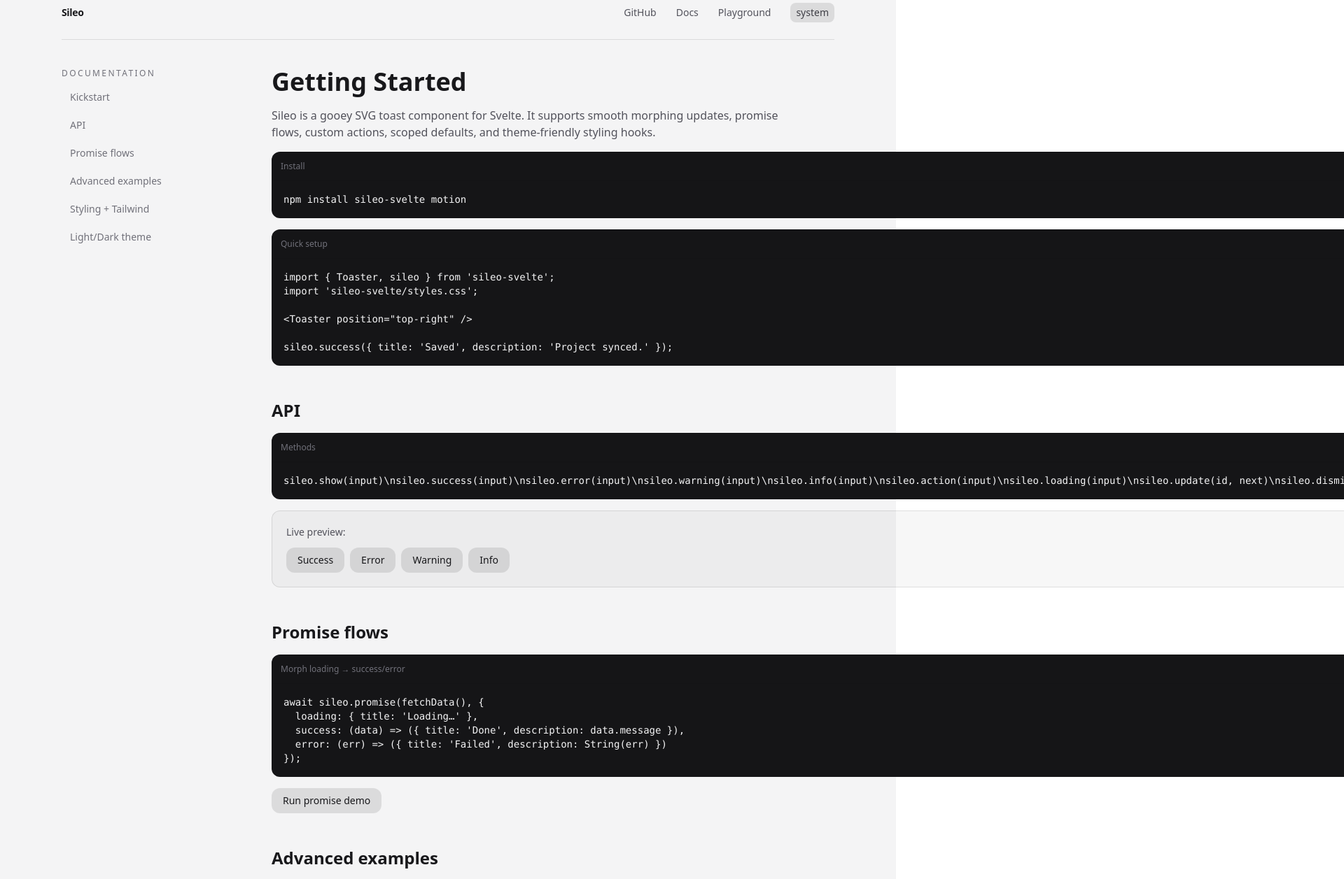
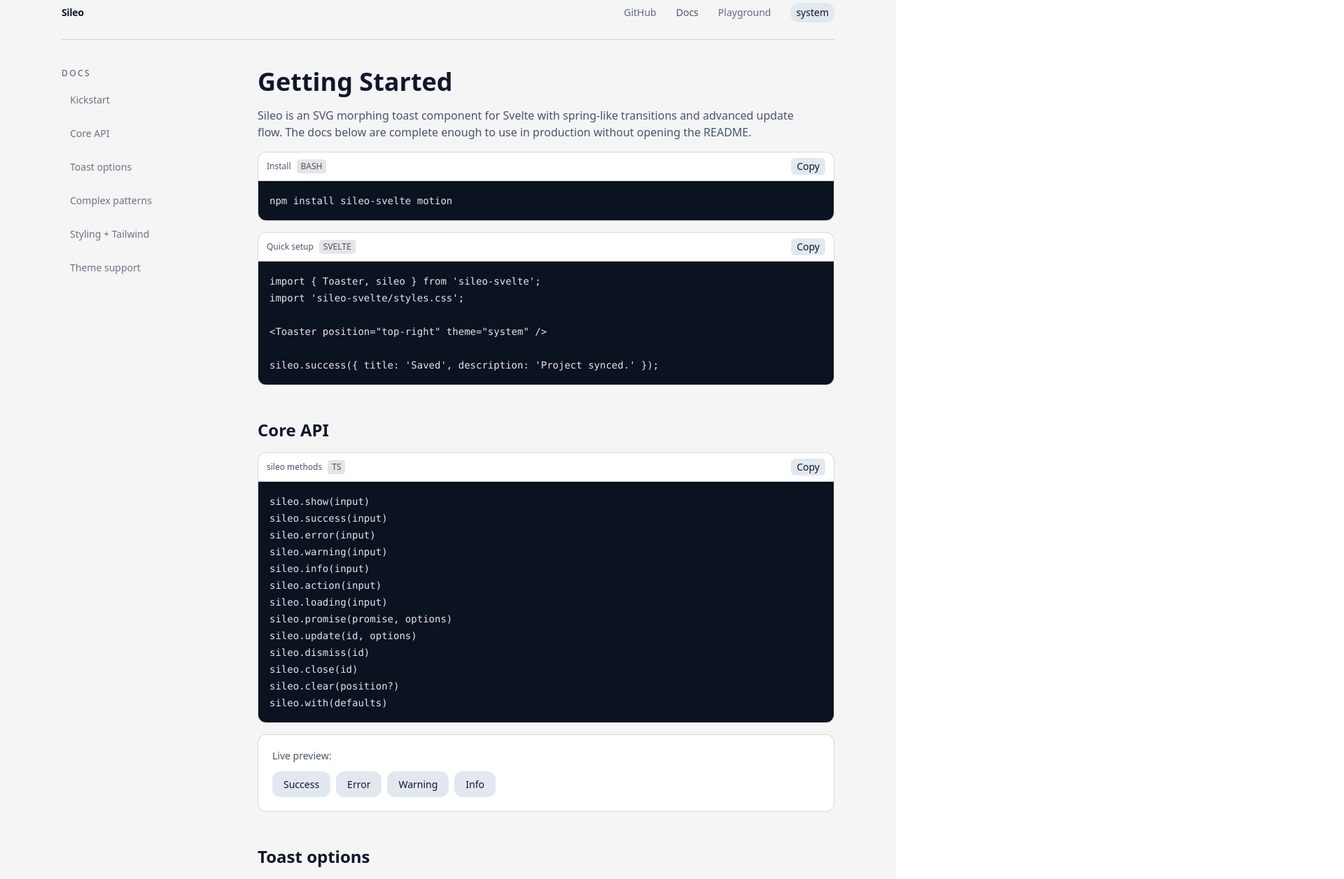
Before and after one commit to mielsense/sileo-svelte, a SvelteKit app: page /docs in a window 1280 px wide. Shown: the part 20-1277 px from the top of the page at 70% size, 1920 px wide, since content can reach past the window. Built offline with nearby package versions, Linux system fonts and the light colour scheme.

Commit message:
refine docs UX, light theme palette, and action toast CTA styling

```diff
--- a/src/app.css
+++ b/src/app.css
@@ -1 +1,41 @@
-/* Tailwind styles are provided by the CDN script in src/app.html for the docs/playground site. */
+:root {
+    --site-bg: #050505;
+    --site-fg: #f5f5f5;
+    --site-muted: #a1a1aa;
+    --site-border: color-mix(in oklab, var(--site-fg) 12%, transparent);
+    --site-card: color-mix(in oklab, var(--site-bg) 82%, var(--site-fg) 2%);
+    --site-soft: color-mix(in oklab, var(--site-fg) 8%, transparent);
+    --site-code: #070707;
+}
+
+.site-shell[data-theme='light'] {
+    --site-bg: #f5f5f5;
+    --site-fg: #0f172a;
+    --site-muted: #475569;
+    --site-border: color-mix(in oklab, var(--site-fg) 16%, transparent);
+    --site-card: #ffffff;
+    --site-soft: #e2e8f0;
+    --site-code: #0b1220;
+}
+
+.site-shell {
+    background: var(--site-bg);
+    color: var(--site-fg);
+}
+
+.site-muted {
+    color: var(--site-muted);
+}
+
+.site-card {
+    background: var(--site-card);
+    border: 1px solid var(--site-border);
+}
+
+.site-pill {
+    background: var(--site-soft);
+    color: var(--site-fg);
+    border-radius: 0.75rem;
+    padding: 0.5rem 1rem;
+    font-size: 0.875rem;
+}
--- a/src/lib/docs/CodeBlock.svelte
+++ b/src/lib/docs/CodeBlock.svelte
@@ -5,8 +5,7 @@
         code: string;
     }
 
-    let { title, language = 'bash', code }: Props = $props();
-
+    let { title, language = 'ts', code }: Props = $props();
     let copied = $state(false);
 
     async function copy() {
@@ -16,17 +15,21 @@
     }
 </script>
 
-<div class="overflow-hidden rounded-xl border border-black/10 bg-zinc-950/95 dark:border-white/10 dark:bg-black/40">
+<div class="site-card overflow-hidden rounded-xl">
     <div
-        class="flex items-center justify-between border-b border-black/10 px-3 py-2 text-xs text-zinc-500 dark:border-white/10 dark:text-zinc-400"
+        class="flex items-center justify-between border-b px-3 py-2 text-xs"
+        style="border-color:var(--site-border)"
     >
-        <span>{title ?? language}</span>
+        <div class="site-muted flex items-center gap-2">
+            <span>{title ?? 'Code'}</span>
+            <span class="rounded bg-black/10 px-1.5 py-0.5 uppercase dark:bg-white/10">{language}</span>
+        </div>
         <button
-            class="rounded-md bg-zinc-800 px-2 py-1 text-zinc-200 dark:bg-white/10"
-            onclick={copy}
+            class="site-pill !rounded-md !px-2 !py-1 text-xs"
+            onclick={copy}>{copied ? 'Copied' : 'Copy'}</button
         >
-            {copied ? 'Copied' : 'Copy'}
-        </button>
     </div>
-    <pre class="overflow-x-auto p-4 text-sm text-zinc-100"><code>{code}</code></pre>
+    <pre
+        class="overflow-x-auto p-4 text-sm leading-6"
+        style="background:var(--site-code);color:#e5e7eb"><code>{code}</code></pre>
 </div>
--- a/src/routes/+layout.svelte
+++ b/src/routes/+layout.svelte
@@ -12,11 +12,7 @@
     let themeMode = $state<ThemeMode>('system');
     let resolvedTheme = $state<'light' | 'dark'>('dark');
 
-    const nextTheme: Record<ThemeMode, ThemeMode> = {
-        dark: 'light',
-        light: 'system',
-        system: 'dark'
-    };
+    const nextTheme: Record<ThemeMode, ThemeMode> = { dark: 'light', light: 'system', system: 'dark' };
 
     function applyTheme(mode: ThemeMode) {
         themeMode = mode;
@@ -25,70 +21,65 @@
 
     $effect(() => {
         const saved = localStorage.getItem('sileo-docs-theme') as ThemeMode | null;
-        if (saved === 'light' || saved === 'dark' || saved === 'system') {
-            themeMode = saved;
-        }
+        if (saved === 'light' || saved === 'dark' || saved === 'system') themeMode = saved;
 
         const mq = window.matchMedia('(prefers-color-scheme: dark)');
         const sync = () => {
             resolvedTheme = themeMode === 'system' ? (mq.matches ? 'dark' : 'light') : themeMode;
         };
-
         sync();
         mq.addEventListener('change', sync);
-
         return () => mq.removeEventListener('change', sync);
     });
 </script>
 
-<div class={`min-h-screen ${resolvedTheme === 'dark' ? 'bg-[#050505] text-zinc-100' : 'bg-zinc-100 text-zinc-900'}`}>
+<div
+    class="site-shell min-h-screen"
+    data-theme={resolvedTheme}
+>
     <div class="mx-auto flex min-h-screen w-full max-w-6xl flex-col px-6">
         <header
-            class={`flex items-center justify-between py-6 text-sm ${resolvedTheme === 'dark' ? 'border-b border-white/10' : 'border-b border-black/10'}`}
+            class="flex items-center justify-between border-b py-6 text-sm"
+            style="border-color:var(--site-border)"
         >
             <a
                 href={resolve('/')}
                 class="font-semibold tracking-tight">Sileo</a
             >
-            <nav class={`flex items-center gap-7 ${resolvedTheme === 'dark' ? 'text-zinc-400' : 'text-zinc-600'}`}>
+            <nav class="site-muted flex items-center gap-7">
                 <a
                     href="https://github.com/mielsense/sileo-svelte"
                     target="_blank"
                     rel="noreferrer"
-                    class="transition hover:text-current"
+                    class="transition hover:opacity-100 opacity-85">GitHub</a
                 >
-                    GitHub
-                </a>
                 <a
                     href={resolve('/docs')}
-                    class={`transition hover:text-current ${$page.url.pathname === '/docs' ? 'text-current' : ''}`}
+                    class={`transition hover:opacity-100 ${$page.url.pathname === '/docs' ? 'opacity-100' : 'opacity-85'}`}
+                    >Docs</a
                 >
-                    Docs
-                </a>
                 <a
                     href={resolve('/play')}
-                    class={`transition hover:text-current ${$page.url.pathname === '/play' ? 'text-current' : ''}`}
+                    class={`transition hover:opacity-100 ${$page.url.pathname === '/play' ? 'opacity-100' : 'opacity-85'}`}
+                    >Playground</a
                 >
-                    Playground
-                </a>
                 <button
-                    class={`rounded-lg px-2 py-1 ${resolvedTheme === 'dark' ? 'bg-white/10 text-zinc-200' : 'bg-black/10 text-zinc-700'}`}
-                    onclick={() => applyTheme(nextTheme[themeMode])}
+                    class="site-pill !px-2 !py-1"
+                    onclick={() => applyTheme(nextTheme[themeMode])}>{themeMode}</button
                 >
-                    {themeMode}
-                </button>
             </nav>
         </header>
 
         <div class="flex-1">{@render children()}</div>
 
         <footer
-            class={`mt-10 flex items-center justify-between py-6 text-sm ${resolvedTheme === 'dark' ? 'border-t border-white/10 text-zinc-500' : 'border-t border-black/10 text-zinc-600'}`}
+            class="site-muted mt-10 flex items-center justify-between border-t py-6 text-sm"
+            style="border-color:var(--site-border)"
         >
             <p>Sileo — MIT License</p>
             <a
                 href={resolve('/play')}
-                class="transition hover:text-current">Playground →</a
+                class="transition hover:opacity-100 opacity-85">Playground →</a
             >
         </footer>
     </div>
--- a/src/routes/docs/+page.svelte
+++ b/src/routes/docs/+page.svelte
@@ -4,37 +4,71 @@
 
     const nav = [
         { id: 'kickstart', label: 'Kickstart' },
-        { id: 'api', label: 'API' },
-        { id: 'promise', label: 'Promise flows' },
-        { id: 'advanced', label: 'Advanced examples' },
+        { id: 'api', label: 'Core API' },
+        { id: 'options', label: 'Toast options' },
+        { id: 'advanced', label: 'Complex patterns' },
         { id: 'styling', label: 'Styling + Tailwind' },
-        { id: 'theming', label: 'Light/Dark theme' }
+        { id: 'theme', label: 'Theme support' }
     ];
 
-    function fire(kind: 'success' | 'error' | 'warning' | 'info') {
+    const installCode = `npm install sileo-svelte motion`;
+    const quickSetupCode = `import { Toaster, sileo } from 'sileo-svelte';
+import 'sileo-svelte/styles.css';
+
+<Toaster position="top-right" theme="system" />
+
+sileo.success({ title: 'Saved', description: 'Project synced.' });`;
+    const apiCode = `sileo.show(input)
+sileo.success(input)
+sileo.error(input)
+sileo.warning(input)
+sileo.info(input)
+sileo.action(input)
+sileo.loading(input)
+sileo.promise(promise, options)
+sileo.update(id, options)
+sileo.dismiss(id)
+sileo.close(id)
+sileo.clear(position?)
+sileo.with(defaults)`;
+    const optionsCode = `type SileoOptions = {
+  title?: string;
+  description?: string | Snippet;
+  position?: 'top-left' | 'top-center' | ...;
+  duration?: number | null;
+  icon?: Snippet | null;
+  fill?: string;
+  roundness?: number;
+  classes?: { title?: string; description?: string; badge?: string; button?: string };
+  styles?: { titleColor?: string; descriptionColor?: string; badgeColor?: string; ... };
+  button?: { title: string; onClick: (id: string) => void };
+  autopilot?: boolean | { expand?: number; collapse?: number };
+};`;
+
+    function show(kind: 'success' | 'error' | 'warning' | 'info') {
         sileo[kind]({ title: `${kind[0].toUpperCase()}${kind.slice(1)} toast`, description: 'Preview from docs.' });
     }
 
     function complexAction() {
         sileo.action({
-            title: 'Deployment blocked',
-            description: 'Review failed checks before continuing.',
+            title: 'File uploaded',
+            description: 'Share it with your team?',
+            autopilot: false,
             button: {
-                title: 'Open checks',
+                title: 'Share now',
                 onClick: (id) => {
                     sileo.update(id, {
                         state: 'loading',
-                        title: 'Opening checks…',
-                        description: 'Fetching CI logs…',
+                        title: 'Sharing…',
+                        description: 'Creating share link…',
                         duration: null
                     });
-
                     setTimeout(() => {
                         sileo.update(id, {
                             state: 'success',
-                            title: 'Checks loaded',
-                            description: 'You can safely deploy now.',
-                            duration: 4500
+                            title: 'Shared',
+                            description: 'Link copied to clipboard.',
+                            duration: 4200
                         });
                     }, 900);
                 }
@@ -49,23 +83,17 @@
                 return { release: 'v1.0.0' };
             },
             {
-                loading: { title: 'Shipping release…' },
-                success: (result) => ({
-                    title: `${result.release} deployed`,
-                    description: 'Traffic switched to new release.'
-                }),
-                error: (err) => ({
-                    title: 'Deploy failed',
-                    description: err instanceof Error ? err.message : 'Unknown error'
-                })
+                loading: { title: 'Deploying…' },
+                success: (data) => ({ title: `${data.release} live`, description: 'Traffic switched successfully.' }),
+                error: () => ({ title: 'Deploy failed', description: 'Rollback initiated.' })
             }
         );
     }
 
-    function styledTailwind() {
+    function stylingDemo() {
         sileo.info({
-            title: 'Tailwind style injection',
-            description: 'Classes and style vars can be combined.',
+            title: 'Tailwind-compatible styling',
+            description: 'Use classes + style vars together.',
             fill: '#f8fafc',
             classes: {
                 title: '!text-slate-900 font-semibold',
@@ -77,28 +105,22 @@
                 badgeColor: '#0f172a'
             },
             button: {
-                title: 'Got it',
+                title: 'Close',
                 onClick: (id) => sileo.dismiss(id)
             }
         });
     }
 </script>
 
-<section class="grid gap-10 py-10 md:grid-cols-[260px_1fr]">
-    <aside class="sticky top-8 h-fit space-y-7 text-sm text-zinc-500">
-        <div>
-            <p class="mb-2 text-xs uppercase tracking-[0.2em]">Documentation</p>
-            <div class="space-y-1">
-                {#each nav as item (item.id)}
-                    <a
-                        class="block rounded-lg px-3 py-2 transition hover:bg-black/5 hover:text-zinc-900 dark:hover:bg-white/10 dark:hover:text-zinc-100"
-                        href={`#${item.id}`}
-                    >
-                        {item.label}
-                    </a>
-                {/each}
-            </div>
-        </div>
+<section class="grid gap-10 py-10 md:grid-cols-[240px_1fr]">
+    <aside class="site-muted sticky top-8 h-fit space-y-3 text-sm">
+        <p class="text-xs uppercase tracking-[0.2em]">Docs</p>
+        {#each nav as item (item.id)}
+            <a
+                class="block rounded-lg px-3 py-2 transition hover:opacity-100 opacity-80"
+                href={`#${item.id}`}>{item.label}</a
+            >
+        {/each}
     </aside>
 
     <article class="space-y-12">
@@ -107,18 +129,19 @@
             class="scroll-mt-24 space-y-4"
         >
             <h1 class="text-4xl font-semibold">Getting Started</h1>
-            <p class="max-w-3xl text-zinc-600 dark:text-zinc-400">
-                Sileo is a gooey SVG toast component for Svelte. It supports smooth morphing updates, promise flows,
-                custom actions, scoped defaults, and theme-friendly styling hooks.
+            <p class="site-muted max-w-3xl">
+                Sileo is an SVG morphing toast component for Svelte with spring-like transitions and advanced update
+                flow. The docs below are complete enough to use in production without opening the README.
             </p>
             <CodeBlock
                 title="Install"
-                code="npm install sileo-svelte motion"
+                language="bash"
+                code={installCode}
             />
             <CodeBlock
                 title="Quick setup"
                 language="svelte"
-                code={`import { Toaster, sileo } from 'sileo-svelte';\nimport 'sileo-svelte/styles.css';\n\n<Toaster position="top-right" />\n\nsileo.success({ title: 'Saved', description: 'Project synced.' });`}
+                code={quickSetupCode}
             />
         </section>
 
@@ -126,67 +149,75 @@
             id="api"
             class="scroll-mt-24 space-y-4"
         >
-            <h2 class="text-2xl font-semibold">API</h2>
+            <h2 class="text-2xl font-semibold">Core API</h2>
             <CodeBlock
-                title="Methods"
+                title="sileo methods"
                 language="ts"
-                code="sileo.show(input)\nsileo.success(input)\nsileo.error(input)\nsileo.warning(input)\nsileo.info(input)\nsileo.action(input)\nsileo.loading(input)\nsileo.update(id, next)\nsileo.dismiss(id)\nsileo.close(id)\nsileo.clear(position?)\nsileo.promise(promise, options)\nsileo.with(defaults)"
+                code={apiCode}
             />
-            <div
-                class="rounded-xl border border-black/10 bg-black/[0.03] p-5 dark:border-white/10 dark:bg-white/[0.03]"
-            >
-                <p class="mb-3 text-sm text-zinc-600 dark:text-zinc-400">Live preview:</p>
+            <div class="site-card rounded-xl p-5">
+                <p class="site-muted mb-3 text-sm">Live preview:</p>
                 <div class="flex flex-wrap gap-2">
                     <button
-                        class="rounded-xl bg-black/10 px-4 py-2 text-sm dark:bg-white/10"
-                        onclick={() => fire('success')}>Success</button
+                        class="site-pill"
+                        onclick={() => show('success')}>Success</button
                     >
                     <button
-                        class="rounded-xl bg-black/10 px-4 py-2 text-sm dark:bg-white/10"
-                        onclick={() => fire('error')}>Error</button
+                        class="site-pill"
+                        onclick={() => show('error')}>Error</button
                     >
                     <button
-                        class="rounded-xl bg-black/10 px-4 py-2 text-sm dark:bg-white/10"
-                        onclick={() => fire('warning')}>Warning</button
+                        class="site-pill"
+                        onclick={() => show('warning')}>Warning</button
                     >
                     <button
-                        class="rounded-xl bg-black/10 px-4 py-2 text-sm dark:bg-white/10"
-                        onclick={() => fire('info')}>Info</button
+                        class="site-pill"
+                        onclick={() => show('info')}>Info</button
                     >
                 </div>
             </div>
         </section>
 
         <section
-            id="promise"
+            id="options"
             class="scroll-mt-24 space-y-4"
         >
-            <h2 class="text-2xl font-semibold">Promise flows</h2>
+            <h2 class="text-2xl font-semibold">Toast options</h2>
+            <p class="site-muted">
+                Every method accepts a full options object. Use `autopilot` and `button` for richer interaction.
+            </p>
             <CodeBlock
-                title="Morph loading → success/error"
+                title="SileoOptions"
                 language="ts"
-                code={`await sileo.promise(fetchData(), {\n  loading: { title: 'Loading…' },\n  success: (data) => ({ title: 'Done', description: data.message }),\n  error: (err) => ({ title: 'Failed', description: String(err) })\n});`}
+                code={optionsCode}
             />
-            <button
-                class="rounded-xl bg-black/10 px-4 py-2 text-sm dark:bg-white/10"
-                onclick={promiseFlow}>Run promise demo</button
-            >
         </section>
 
         <section
             id="advanced"
             class="scroll-mt-24 space-y-4"
         >
-            <h2 class="text-2xl font-semibold">Advanced examples</h2>
+            <h2 class="text-2xl font-semibold">Complex patterns</h2>
+            <p class="site-muted">Action toasts can morph through states while preserving id and placement.</p>
+            <div class="flex flex-wrap gap-2">
+                <button
+                    class="site-pill"
+                    onclick={complexAction}>Run action flow</button
+                >
+                <button
+                    class="site-pill"
+                    onclick={promiseFlow}>Run promise flow</button
+                >
+            </div>
             <CodeBlock
-                title="Action toast with in-place updates"
+                title="Action flow"
                 language="ts"
-                code={`const id = sileo.action({\n  title: 'Deployment blocked',\n  description: 'Review checks',\n  button: {\n    title: 'Open checks',\n    onClick: (id) => sileo.update(id, { state: 'loading', title: 'Opening…' })\n  }\n});`}
+                code={`const id = sileo.action({
+  title: 'File uploaded',
+  autopilot: false,
+  button: { title: 'Share now', onClick: (id) => sileo.update(id, { state: 'loading' }) }
+});`}
             />
-            <button
-                class="rounded-xl bg-black/10 px-4 py-2 text-sm dark:bg-white/10"
-                onclick={complexAction}>Run action demo</button
-            >
         </section>
 
         <section
@@ -194,25 +225,32 @@
             class="scroll-mt-24 space-y-4"
         >
             <h2 class="text-2xl font-semibold">Styling + Tailwind</h2>
+            <p class="site-muted">
+                Library itself is CSS-based. Consumers can still pass Tailwind utility classes through `classes`.
+            </p>
+            <button
+                class="site-pill"
+                onclick={stylingDemo}>Run styling demo</button
+            >
             <CodeBlock
-                title="Tailwind classes + style vars"
+                title="Tailwind usage"
                 language="ts"
-                code={`sileo.info({\n  title: 'Custom design',\n  classes: { title: '!text-slate-900', description: '!text-slate-700' },\n  styles: { badgeBackground: '#e2e8f0', badgeColor: '#0f172a' },\n  button: { title: 'Close', onClick: (id) => sileo.dismiss(id) }\n});`}
+                code={`sileo.info({
+  classes: { title: '!text-slate-900', description: '!text-slate-700' },
+  styles: { badgeBackground: '#e2e8f0', badgeColor: '#0f172a' },
+  button: { title: 'Close', onClick: (id) => sileo.dismiss(id) }
+});`}
             />
-            <button
-                class="rounded-xl bg-black/10 px-4 py-2 text-sm dark:bg-white/10"
-                onclick={styledTailwind}>Run styling demo</button
-            >
         </section>
 
         <section
-            id="theming"
+            id="theme"
             class="scroll-mt-24 space-y-4"
         >
-            <h2 class="text-2xl font-semibold">Light/Dark mode</h2>
-            <p class="text-zinc-600 dark:text-zinc-400">
-                Use the theme toggle in the top-right nav (`dark`/`light`/`system`). The docs shell and Toaster theme
-                both switch so toast fills adapt for readability.
+            <h2 class="text-2xl font-semibold">Theme support</h2>
+            <p class="site-muted">
+                Top-right toggle controls `dark / light / system`. It updates docs palette and toaster fill defaults so
+                both docs and toasts stay readable.
             </p>
         </section>
     </article>
```
Also changed, not shown: src/routes/+page.svelte (+22 -39 lines), src/routes/play/+page.svelte (+16 -36 lines), src/lib/styles.css.
